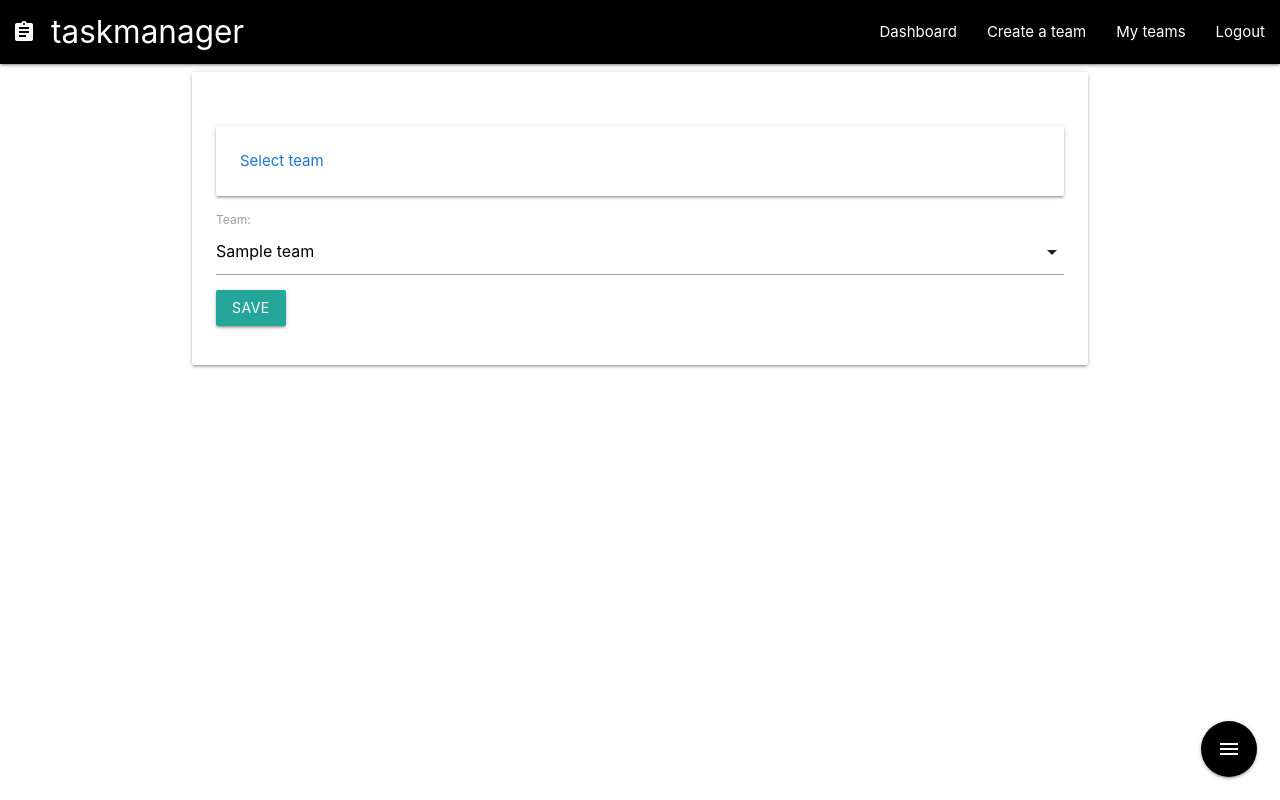
After one commit to makrandr1999/fsf_2019_screening_task1, a Django app: page /select-team/ in a window 1280 px wide. The commit adds this page. Run offline with Django 3.2, Linux system fonts and the light colour scheme; a user stored in the database is signed in; tables that the repository leaves empty hold one stand-in row (values such as "Sample post").

Commit message:
Fix bugs in create task option

```diff
--- a/taskman/forms.py
+++ b/taskman/forms.py
@@ -14,7 +14,7 @@ class TaskForm(forms.ModelForm):
     #team = forms.ModelChoiceField(queryset=Team.objects.filter(members__username=User))
     class Meta:
         model = Task
-        fields = ('team','assignee','title','text','status')
+        fields = ('assignee','title','text','status')
         '''
         city = forms.ModelChoiceField(
         queryset=City.objects.all(),
@@ -28,14 +28,28 @@ class TaskForm(forms.ModelForm):
     )
        '''
 
-    '''
-    def __init__(self,request,*args, **kwargs):
+
+    def __init__(self,teamid,*args, **kwargs):
         super().__init__(*args, **kwargs)
-        self.fields['team'].queryset = Team.objects.filter(members__username=request.user)
+        i=Team.objects.filter(id=teamid)
+        self.fields['assignee'].queryset =i[0].members.all()
         #self.fields['assignee'].queryset = Team.objects.none()
-    '''
+
 class CommentForm(forms.ModelForm):
 
     class Meta:
         model = Comment
         fields = ('text',)
+class SelectTeamForm(forms.ModelForm):
+
+    class Meta:
+        model = Task
+        fields = ('team',)
+    def __init__(self,request,*args, **kwargs):
+        super().__init__(*args, **kwargs)
+        teams= Team.objects.filter(members__username=request.user)
+        if not teams:
+           self.fields['team'].queryset = 'self'
+        else:
+           self.fields['team'].queryset = teams
+        #self.fields['assignee'].queryset = Team.objects.none()
--- a/taskman/templates/taskman/dashboard.html
+++ b/taskman/templates/taskman/dashboard.html
@@ -3,7 +3,7 @@
 {%block content%}
 <h5>Dashboard</h5>
 <div class=" right-align ">
-<a href="/create-task" class="waves-effect waves-light btn-small">Create Task</a>
+<a href="/select-team" class="waves-effect waves-light btn-small">Create Task</a>
 </div>
 {% if tasks %}
 <table class="highlight">
--- a/taskman/templates/taskman/header.html
+++ b/taskman/templates/taskman/header.html
@@ -34,7 +34,7 @@
           <li><a class="btn-floating red"><i class="material-icons">insert_chart</i></a></li>
           <li><a class="btn-floating yellow darken-1"><i class="material-icons">format_quote</i></a></li>
           <li><a class="btn-floating green"><i class="material-icons">publish</i></a></li>
-          <li><a class="btn-floating blue tooltipped" data-position="left" data-tooltip="Create task" href="/create-task"><i class="material-icons">mode_edit</i></a></li>
+          <li><a class="btn-floating blue tooltipped" data-position="left" data-tooltip="Create task" href="/select-team"><i class="material-icons">mode_edit</i></a></li>
         </ul>
       </div>
 {% endif %}
--- /dev/null
+++ b/taskman/templates/taskman/select-team.html
@@ -0,0 +1,12 @@
+{% extends "taskman/header.html" %}
+
+{%block content%}
+<div class="card-panel">
+    <span class="blue-text text-darken-2">Select team </span>
+</div>
+<form method="POST"  class="post-form">{% csrf_token %}
+        {{ form.as_p}}
+        <button type="submit" class="save btn btn-default">Save</button>
+    </form>
+
+{% endblock%}
--- a/taskman/urls.py
+++ b/taskman/urls.py
@@ -1,5 +1,7 @@
 from django.urls import path,include
 from . import views
+from .models import Task,Team,Comment
+
 
 app_name ="taskman"
 urlpatterns = [
@@ -11,11 +13,12 @@ urlpatterns = [
     path('teams/',views.teams,name="teams"),
     #path('create-task/ajax/load-assignees/', views.load_assignees, name='ajax_load_assignees'),
     path('create-team/',views.create_teams,name="create_teams"),
-    path('create-task/',views.create_tasks,name="create_tasks"),
+    path('create-task/<int:teamid>/',views.create_tasks,name="create_tasks"),
     path('dashboard/<int:task_id>/', views.detail, name='detail'),
     path('dashboard/<int:task_id>/edit', views.task_edit, name='task_edit'),
     path('dashboard/<int:task_id>/comment', views.add_comment, name='add_comment'),
-    path('comment/<int:pk>/', views.comment_remove, name='comment_remove')
+    path('comment/<int:pk>/', views.comment_remove, name='comment_remove'),
+    path('select-team/', views.select_team, name='select_team'),
 
 
 
--- a/taskman/views.py
+++ b/taskman/views.py
@@ -8,7 +8,7 @@ from .models import Task,Team,Comment
 from django.http import Http404
 from django.http import HttpResponse
 from django.db.models import Q
-from .forms import TeamForm,TaskForm,CommentForm
+from .forms import TeamForm,TaskForm,CommentForm,SelectTeamForm
 
 # Create your views here.sdfkj486578  Team.objects.filter(members__username='zaccishere')
 def homepage(request):
@@ -29,6 +29,32 @@ def teams(request):
     query_results = Team.objects.filter(members__username=request.user)
     return render(request = request,
                   template_name='taskman/teams.html',context={"teams":query_results})
+@login_required
+def select_team(request):
+    if request.method == "POST":
+        form = SelectTeamForm(request,request.POST)
+        if form.is_valid():
+            team = form.save(commit=False)
+            form.save()
+            team = form.cleaned_data.get('team')
+            teamid=team.id
+
+            #messages.success(request,f" Team Selected: {teamname}")
+            #return HttpResponse("Team Selected. %s" %teamid )
+            return redirect("taskman:create_tasks",teamid=teamid)
+
+        else:
+            for msg in form.error_messages:
+                messages.error(request, f"{msg}:{form.error_messages[msg]}")
+
+            return render(request = request,
+                          template_name = "taskman/select-team.html",
+                          context={"form":form})
+
+    form = SelectTeamForm(request=request)
+    return render(request = request,
+                  template_name = "taskman/select-team.html",
+                  context={"form":form})
 @login_required
 def create_teams(request):
     if request.method == "POST":
@@ -62,9 +88,9 @@ def load_assignees(request):
     return render(request, 'taskman/assignee_dropdown_list_options.html', {'cities': assignees})
 '''
 @login_required
-def create_tasks(request):
+def create_tasks(request,teamid):
     if request.method == "POST":
-        form = TaskForm(request.POST)
+        form = TaskForm(teamid,request.POST)
         if form.is_valid():
             submission = form.save(commit=False)
             submission.creator = request.user
@@ -82,7 +108,7 @@ def create_tasks(request):
                           template_name = "taskman/create-task.html",
                           context={"form":form})
 
-    form = TaskForm()
+    form = TaskForm(teamid)
     return render(request = request,
                   template_name = "taskman/create-task.html",
                   context={"form":form})
@@ -98,12 +124,12 @@ def task_edit(request, task_id):
     task = get_object_or_404(Task, pk=task_id)
     if task.creator==request.user:
         if request.method == "POST":
-            form = TaskForm(request.POST, instance=task)
+            form = TaskForm(task.team.id,request.POST, instance=task)
             if form.is_valid():
                task.save()
                return redirect('taskman:detail',task_id=task_id)
         else:
-            form = TaskForm(instance=task)
+            form = TaskForm(instance=task,teamid=task.team.id)
             return render(request, 'taskman/create-task.html', {'form': form})
     else:
         return HttpResponse("Unauthorized Access." )
```
